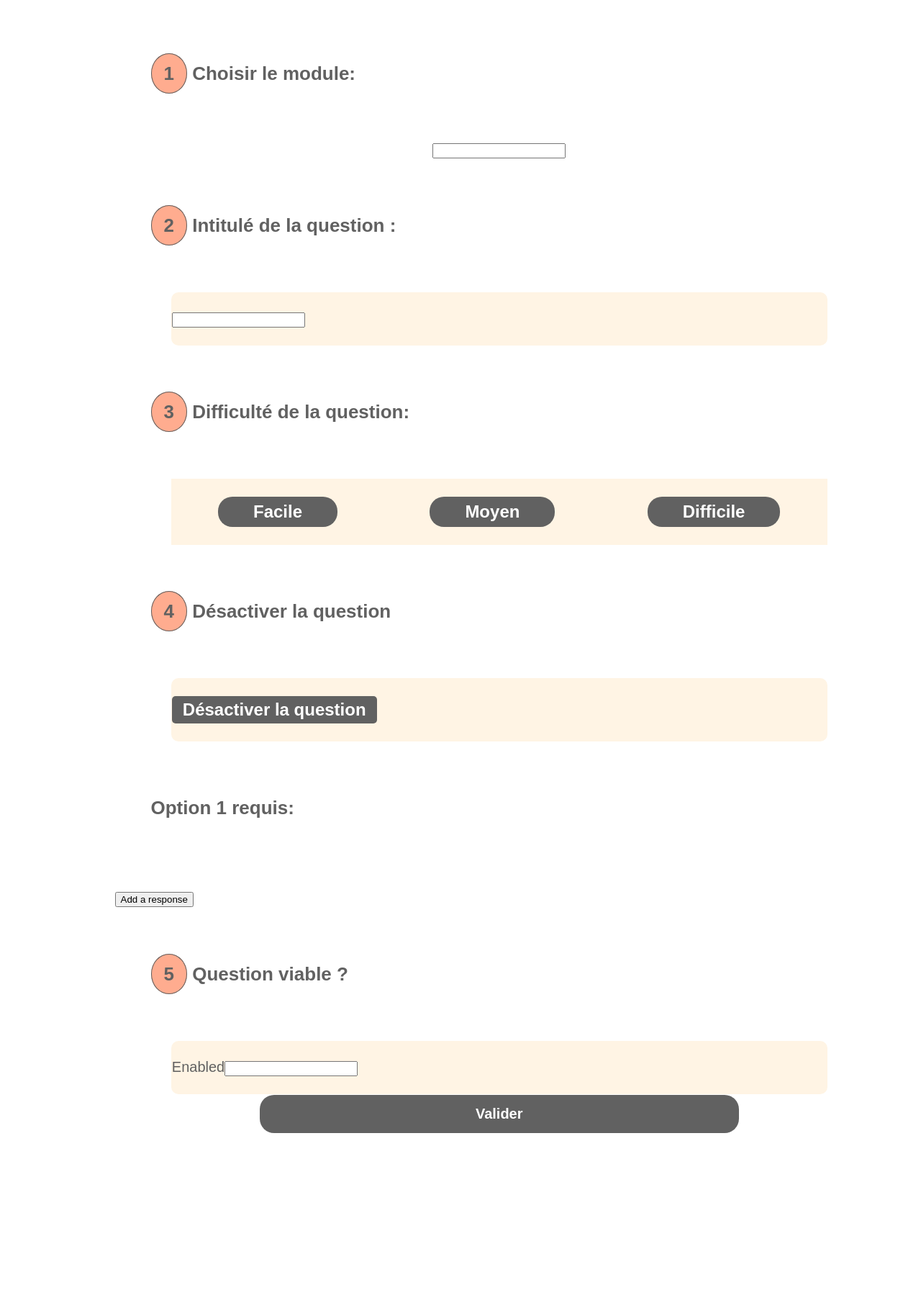
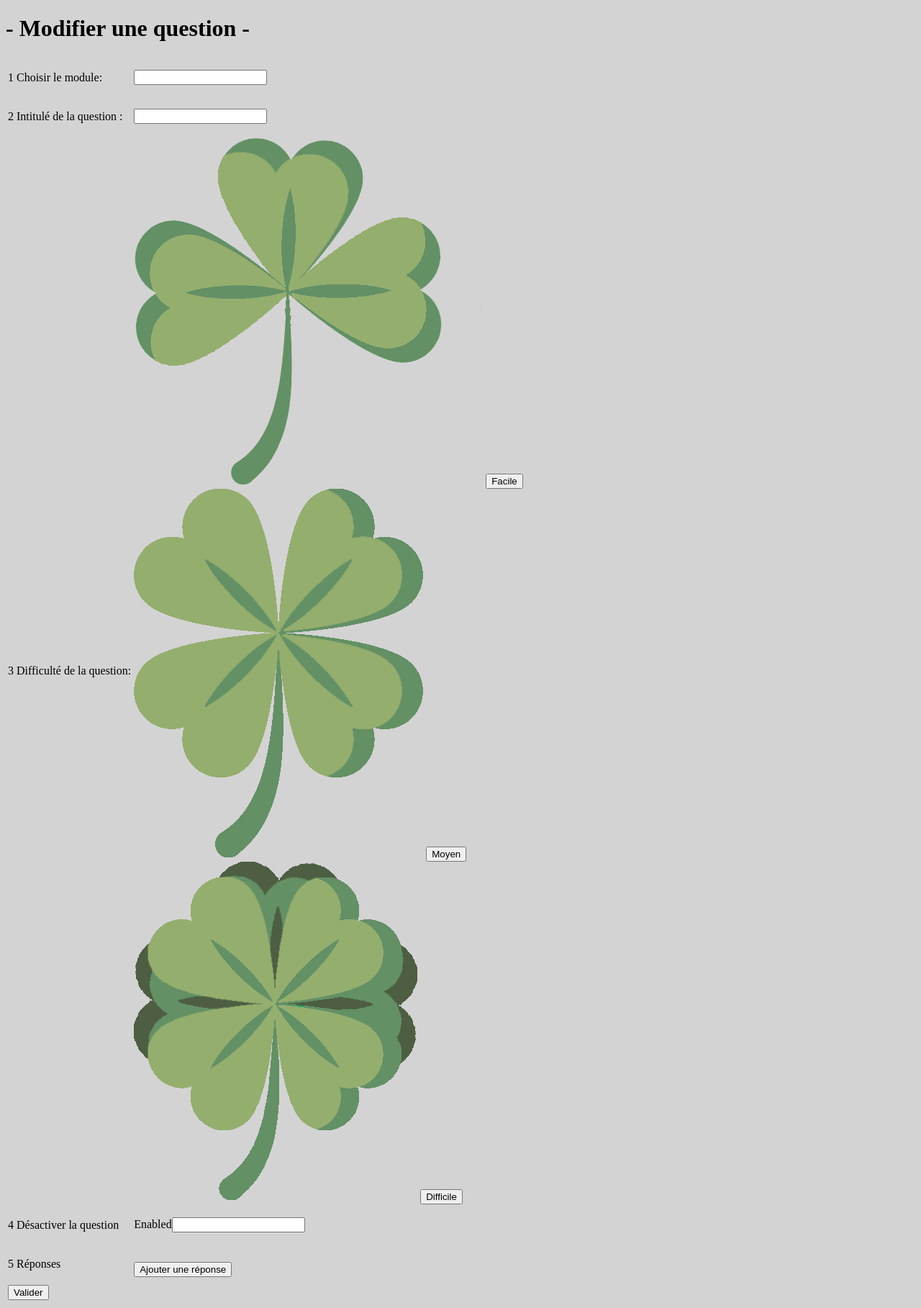
Before and after one commit to Dorine-Do/projet, a Symfony app: template templates/instructor/modify_question.html.twig in a window 1280 px wide. Shown: the whole page at 72% size. Before the commit the page ends 1574 px from the top, so only its background shows below. Run offline with Twig, Linux system fonts and the light colour scheme; the template is opened without the code that fills it, so the values that code supplies are empty; form fields are guessed from the names that the template uses; some libraries are stand-ins or nearby versions; some web fonts are replaced.

Commit message:
css + html modify_question.html.twig

```diff
--- a/public/css/main.css
+++ b/public/css/main.css
@@ -38,4 +38,10 @@ h1{
 
     /*FONT-SIZE*/
     --normal: 20px;
+    --semi_small: 18px;
+
+
+
+    /*FONT-WEIGHT*/
+    --semi_bold: 600;
 }
--- a/templates/instructor/modify_question.html.twig
+++ b/templates/instructor/modify_question.html.twig
@@ -4,21 +4,21 @@
 
 {% block stylesheets %}
     <link href="{{asset('build/app.css')}}" rel="stylesheet">
-    <link href="{{asset('css/test.css')}}" rel="stylesheet">
+    <link href="{{asset('css/modify_question.css')}}" rel="stylesheet">
 {% endblock %}
 
-{% block javascripts %}
-    {# Import jquery #}
-    <script src="https://ajax.googleapis.com/ajax/libs/jquery/3.6.0/jquery.min.js"></script>
+{#{% block javascripts %}#}
+{#    #}{# Import jquery #}
+{#    <script src="https://ajax.googleapis.com/ajax/libs/jquery/3.6.0/jquery.min.js"></script>#}
 
-    {# Fichier js pour faire apparaitre les inputs du collectionType #}
-    <script src="{{ asset('build/js/add-collection-widget.js') }}"></script>
-{% endblock %}
+{#    #}{# Fichier js pour faire apparaitre les inputs du collectionType #}
+{#    <script src="{{ asset('build/js/add-collection-widget.js') }}"></script>#}
+{#{% endblock %}#}
 
 
 
 {% block body %}
-
+    <h1>- Modifier une question -</h1>
     {# Form question #}
     <div class="form-question">
         {{ form_start(form) }}
@@ -38,43 +38,59 @@
             <tr>
                 <td colspan="2" class="premier"><p><span class="numeroform">3</span> Difficulté de la question:</p></td>
                 <td colspan="2" class="difficulty">
-                    <button type="submit" class="buttondiff">Facile</button>
-                    <button type="submit" class="buttondiff">Moyen</button>
-                    <button type="submit" class="buttondiff">Difficile</button>
+                    <div class="div_difficulty">
+                        <img class="difficulty_icone" src="{{ asset('build/images/trefle_facile_bon_vert.png') }}" alt="Trefle à trois feuilles, le niveau de difficulté est facile">
+                        <button type="submit" class="buttondiff">Facile</button>
+                    </div>
+                    <div class="div_difficulty">
+                        <img class="difficulty_icone" src="{{ asset('build/images/trefle_moyen_bon_vert.png') }}" alt="Trefle à quarte feuilles, le niveau de difficulté est moyen">
+                        <button type="submit" class="buttondiff">Moyen</button>
+                    </div>
+                    <div class="div_difficulty">
+                        <img class="difficulty_icone" src="{{ asset('build/images/trefle_difficile_bon_vert.png') }}" alt="Trefle à 7 feuilles, le niveau de difficulté est difficile">
+                        <button type="submit" class="buttondiff">Difficile</button>
+                    </div>
                 </td>
             </tr>
             <tr>
                 <td colspan="2" class="premier"><p><span class="numeroform">4</span> Désactiver la question</p></td>
-                <td colspan="2" class="second"><button class="buttondesac" type="submit">Désactiver la question</button></td>
-            </tr>
-            <tr>
-                <td colspan="2"><p><span>Option 1</span>  requis:</p></td>
-                <td colspan="2">
-                    {# CollectionType voir form > QuestionType #}
-                    <ul id='response-proposal'
-                        data-prototype="{{ form_row(form.proposal.vars.prototype)|e }}"
-                        data-widget-tags="{{ '<li></li>'|e }}"
-                        data-widget-counter="{{ form.proposal|length }}">
-                        {% for response in form.proposal %}
-                            <li>
-                                {{form_row(response.wording) }}
-                            </li>
-                        {% endfor %}
-                    </ul>
-                    <button type="button"
-                            class="add-another-collection-widget"
-                            {# au clic le ul s'active (lien id -> ul id) voir fichier js add-collection-widget #}
-                            data-list-selector="#response-proposal">
-                        Add a response
-                    </button>
+                <td colspan="2" class="second">
+                    {{ form_row(form.enabled) }}
                 </td>
             </tr>
             <tr>
-                <td colspan="2" class="premier">
-                    <p><span class="numeroform">5</span> Question viable ? </p>
+                <td colspan="2"><p><span class="numeroform" >5</span> Réponses</p></td>
+                <td colspan="2" class="second">
+                    <ul id ="list_proposal">
+                        {% for proposal in form.proposal %}
+                            <li class="li_proposal">
+                                <div class="div_proposal">
+                                    {{form_row(proposal.wording)}}
+                                    {{form_row(proposal.is_correct)}}
+                                </div>
+                                <button type="button" class="removeProposal" >Suppimer</button>
+                            </li>
+                        {%endfor%}
+                    </ul>
+                    <button
+                            data-form='{{ form_widget(form.proposal.vars.prototype) }}'
+                            data-index="{{form.proposal|length }}"
+                            type="button"
+                            id="addProposal"
+                            class="addProposal"
+                    >
+                        Ajouter une réponse
+                    </button>
+
+{#                    <button type="button"#}
+{#                            class="add-another-collection-widget"#}
+{#                             au clic le ul s'active (lien id -> ul id) voir fichier js add-collection-widget #}
+{#                            data-list-selector="#response-proposal">#}
+{#                        Add a response#}
+{#                    </button>#}
                 </td>
-                <td colspan="2" class="second">{{form_row(form.enabled, { 'label': true })}}</td>
             </tr>
+
             <tr>
                 <td colspan="2"><button type="submit" class="valid">Valider</button></td>
             </tr>
@@ -85,3 +101,7 @@
     </div>
 
 {% endblock %}
+{% block javascripts %}
+    {{ encore_entry_script_tags('app') }}
+    <script type="text/javascript" src="{{ asset('js/modify_question.js') }}"></script>
+{% endblock %}
```
Also changed, not shown: src/Controller/InstructorController.php (+5 -5 lines), src/Form/CreateQuestionType.php (+7 -3 lines), src/Form/ProposalFormType.php (+9 -2 lines).
